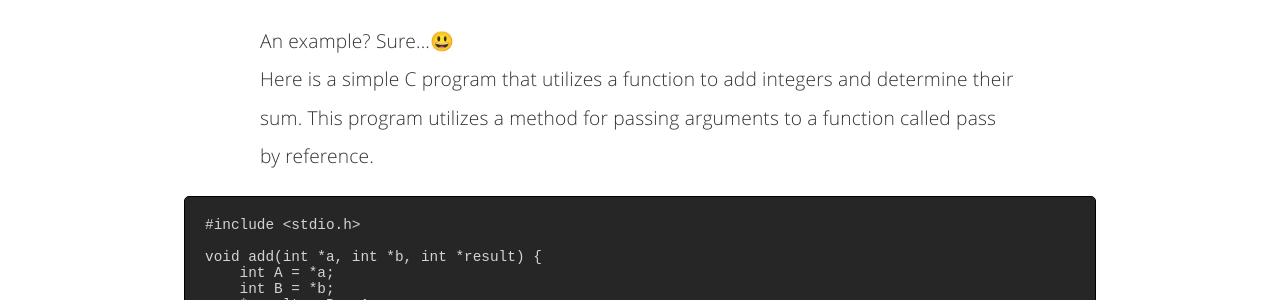
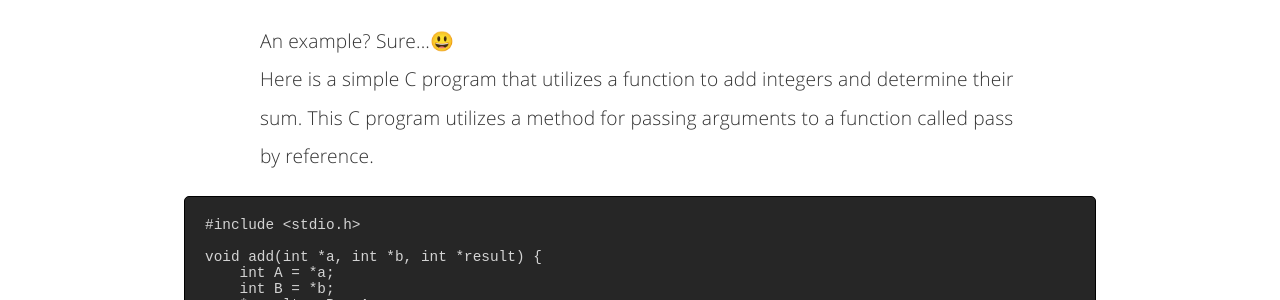
Before and after one commit to nickvourd/nickvourd.github.io, a Jekyll site: the page built from _posts/2023-10-18-x64dbg-intro.md, in a window 1280 px wide and 900 px high, scrolled down 6219 px. Shown: the part 195-495 px from the top of the window. Built offline with Jekyll 4.4.1, drawn with Linux system fonts in a browser that asks for light colours.

Commit message:
Edit 2023-10-18 x64dbg (My first baby steps)

````diff
--- a/_posts/2023-10-18-x64dbg-intro.md
+++ b/_posts/2023-10-18-x64dbg-intro.md
@@ -390,7 +390,7 @@
     <iframe src="https://giphy.com/embed/Vgx2iiYbRbFAoG0F1N" width="480" height="350" frameBorder="0" class="giphy-embed" allowFullScreen></iframe>
 </div>
 
-<p>An example? Sure...😃<br />Here is a simple C program that utilizes a function to add integers and determine their sum. This program utilizes a method for passing arguments to a function called pass by reference.</p>
+<p>An example? Sure...😃<br />Here is a simple C program that utilizes a function to add integers and determine their sum. This C program utilizes a method for passing arguments to a function called pass by reference.</p>
 
 ```
 #include <stdio.h>
````
